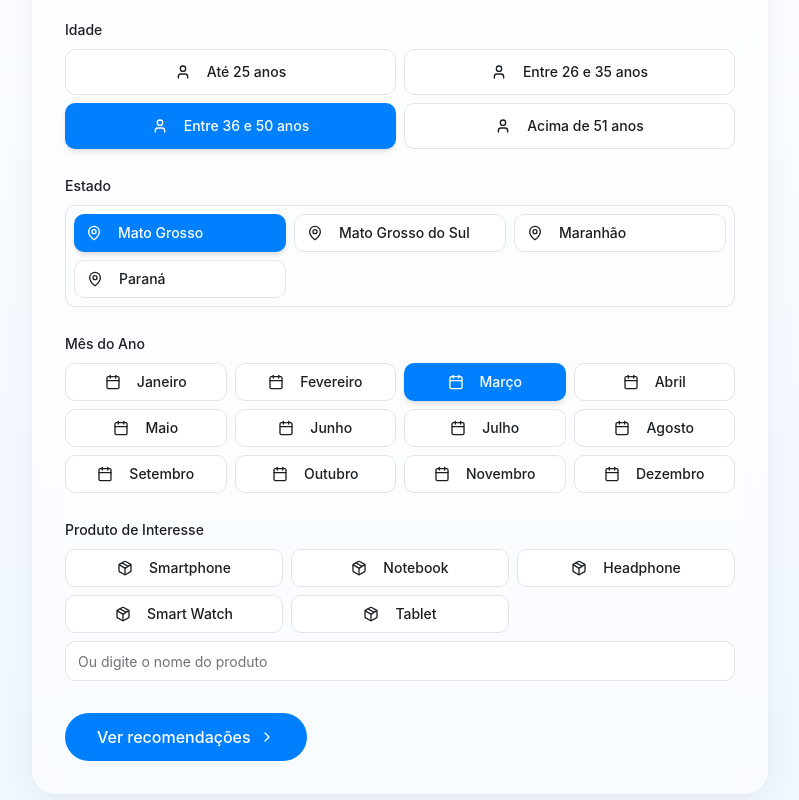
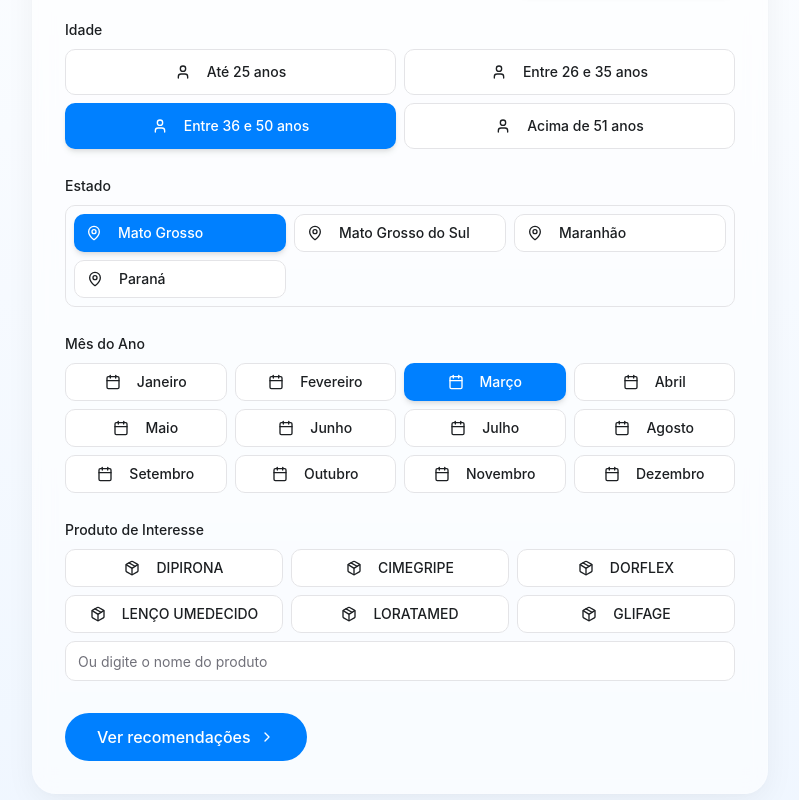
Before and after one commit to albertosveloso/easy-recommendation-form, a React (Vite) app: page / in a window 1280 px wide. Shown: the part 466-1266 px from the top of the page, without its empty margins (240-1039 px from the left). Built offline with nearby package versions, Linux system fonts and the light colour scheme.

Commit message:
Add more product options
Adds more product options to the recommendation form.

```diff
--- a/src/components/RecommendationForm.tsx
+++ b/src/components/RecommendationForm.tsx
@@ -1,4 +1,3 @@
-
 import React, { useState } from 'react';
 import { Button } from '@/components/ui/button';
 import { Input } from '@/components/ui/input';
@@ -54,11 +53,12 @@ const MONTHS = [
 ];
 
 const PRODUCTS = [
-  { value: 'Smartphone', label: 'Smartphone' },
-  { value: 'Notebook', label: 'Notebook' },
-  { value: 'Headphone', label: 'Headphone' },
-  { value: 'Smart Watch', label: 'Smart Watch' },
-  { value: 'Tablet', label: 'Tablet' },
+  { value: 'DIPIRONA', label: 'DIPIRONA' },
+  { value: 'CIMEGRIPE', label: 'CIMEGRIPE' },
+  { value: 'DORFLEX', label: 'DORFLEX' },
+  { value: 'LENÇO UMEDECIDO', label: 'LENÇO UMEDECIDO' },
+  { value: 'LORATAMED', label: 'LORATAMED' },
+  { value: 'GLIFAGE', label: 'GLIFAGE' },
 ];
 
 interface FormData {
```
